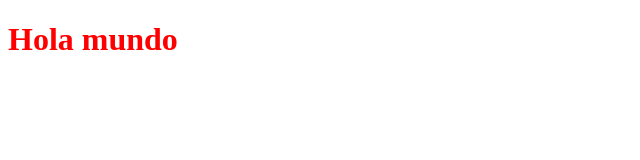
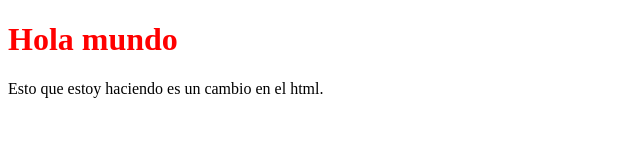
Before and after one commit to carlosnovo/bootCampEveris, a plain HTML site: page index.html in a window 1280 px wide. Shown: the whole page, without its empty margins (0-640 px from the left). Drawn offline with Linux system fonts and the light colour scheme.

Commit message:
Mi segundo commit

```diff
--- a/index.html
+++ b/index.html
@@ -6,5 +6,6 @@
 </head>
 <body>
 	<h1>Hola mundo</h1>
+    <p>Esto que estoy haciendo es un cambio en el html.</p>
 </body>
 </html>
--- a/style.css
+++ b/style.css
@@ -2,3 +2,7 @@
 h1 {
 	color: red;
 }
+
+p{
+    color: black;
+}
```
Also changed, not shown: 1 other file.
